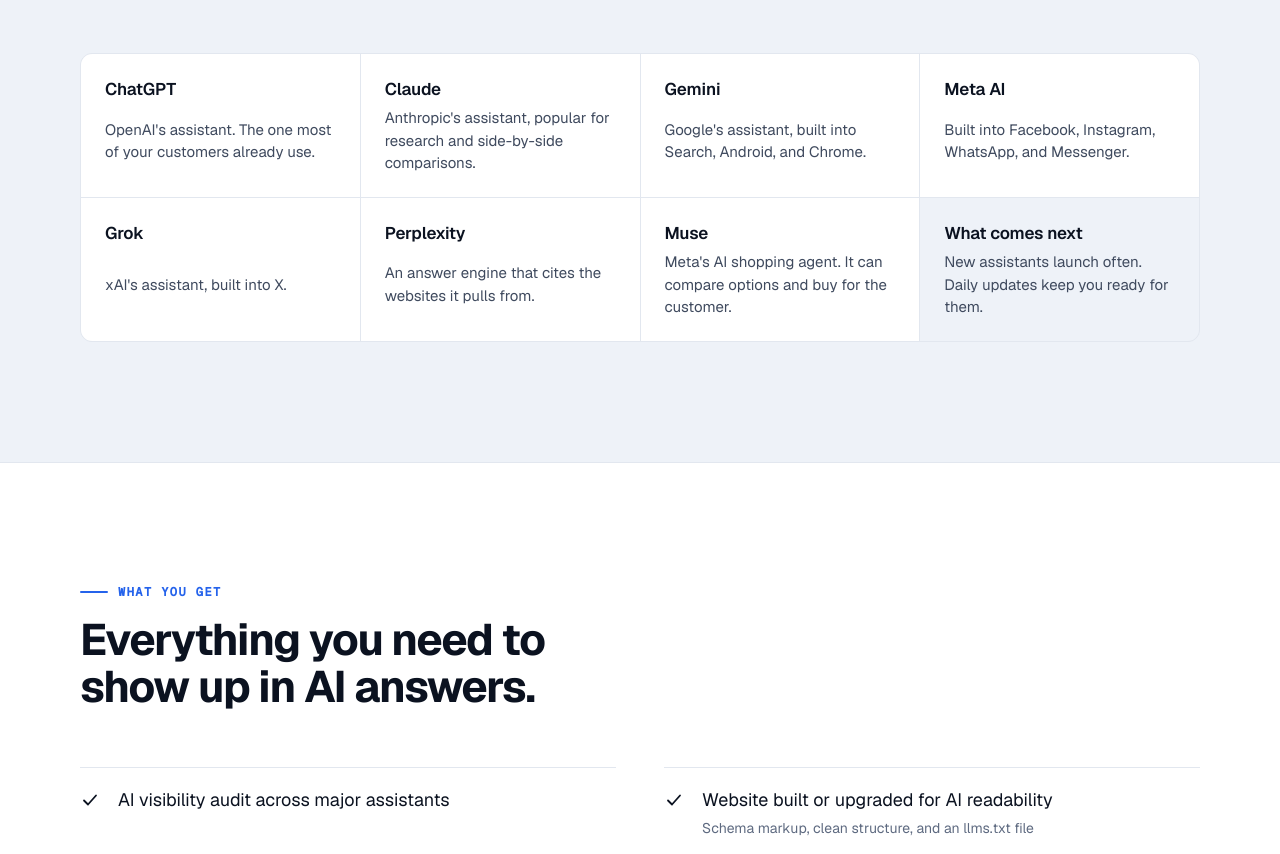
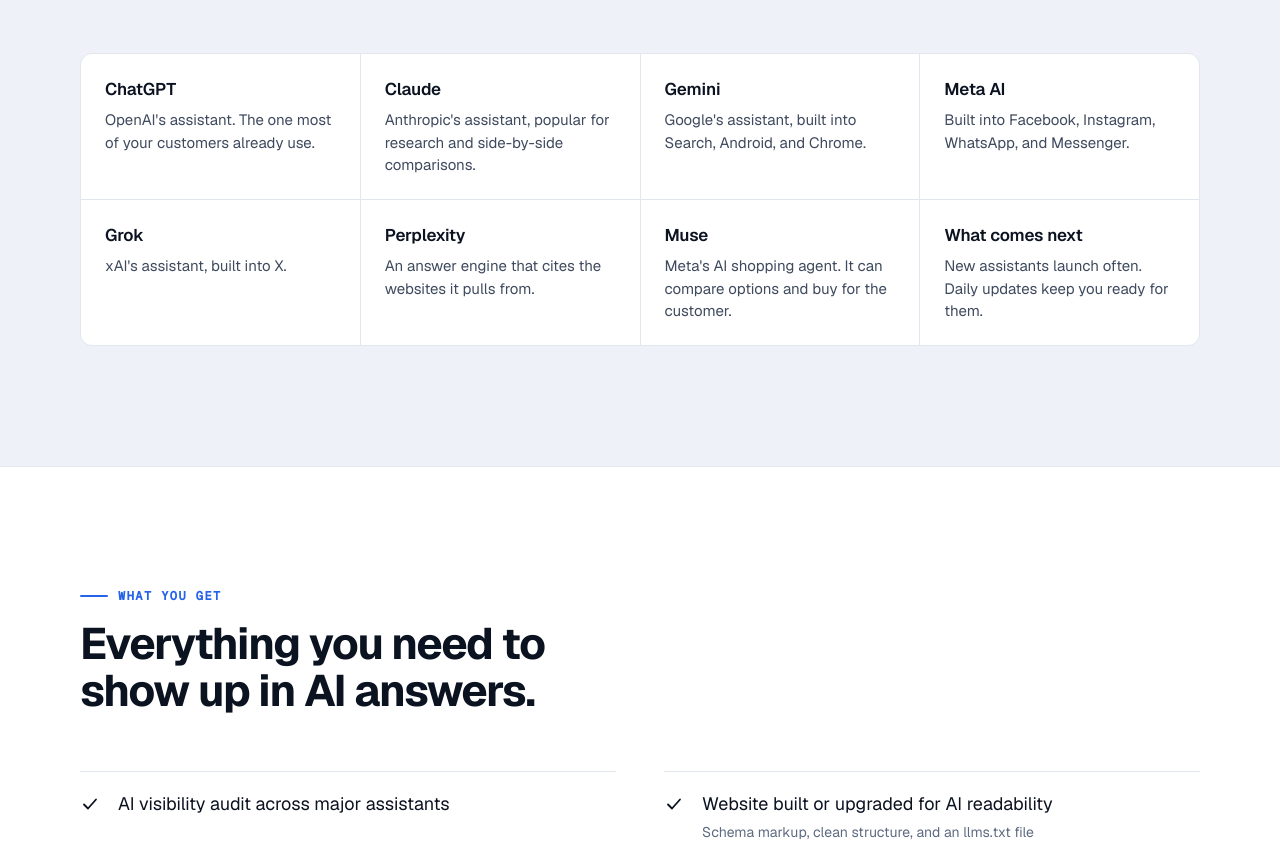
Before and after one commit to benperi3605-hub/bp-aeo-site, a plain HTML site: page index.html in a window 1280 px wide. Shown: the part 3251-4105 px from the top of the page. Drawn offline with nearby package versions, Linux system fonts and the light colour scheme.

Commit message:
Platforms grid: uniform white cells, aligned titles and descriptions

```diff
--- a/index.html
+++ b/index.html
@@ -347,10 +347,10 @@
 
 /* Platforms */
 .plat { display: grid; gap: 1px; list-style: none; margin: 0; padding: 0; background: var(--line); border: 1px solid var(--line); border-radius: var(--radius); overflow: hidden; }
-.plat li { background: var(--paper); padding: 22px 24px; display: grid; gap: 4px; min-width: 0; }
+.plat li { background: var(--paper); padding: 22px 24px; display: grid; align-content: start; gap: 6px; min-width: 0; }
 .plat strong { font-size: 1.0625rem; font-weight: 600; letter-spacing: -0.01em; }
 .plat span { color: var(--ink-2); font-size: 0.9375rem; line-height: 1.5; }
-.plat li.plat__more { background: var(--mist); }
+.plat li.plat__more { background: var(--paper); }
 @media (min-width: 640px) { .plat { grid-template-columns: repeat(2, 1fr); } }
 @media (min-width: 1000px) { .plat { grid-template-columns: repeat(4, 1fr); } }
 
```
